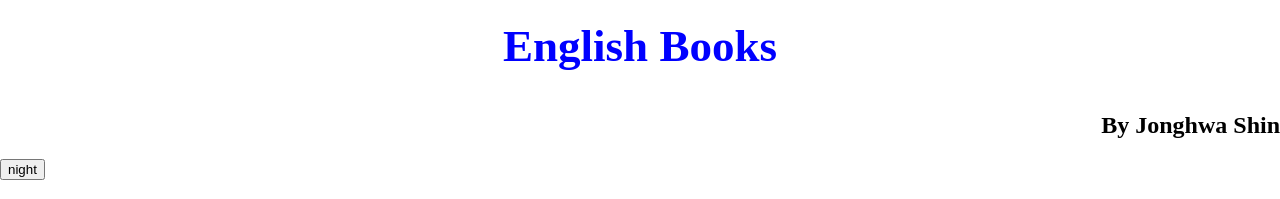
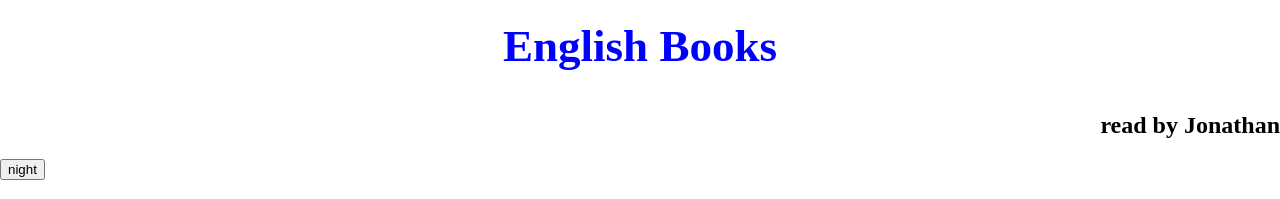
Before and after one commit to hyeongkis/English, a plain HTML site: page index.html in a window 1280 px wide. Shown: the top 199 px of the page. Drawn offline with Linux system fonts and the light colour scheme.

Commit message:
2nd version

```diff
--- a/index.html
+++ b/index.html
@@ -17,7 +17,7 @@
 
 <body>
   <h1><a href="index.html" style="color:blue">English Books</a></h1>
-  <h2 style="text-align:right" ;>By Jonghwa Shin</h2>
+  <h2 style="text-align:right" ;>read by Jonathan</h2>
   <input id="night_day" type="button" value="night" onclick="
   if(document.querySelector('#night_day').value === 'night') {
     document.querySelector('body').style.backgroundColor='black';
```
